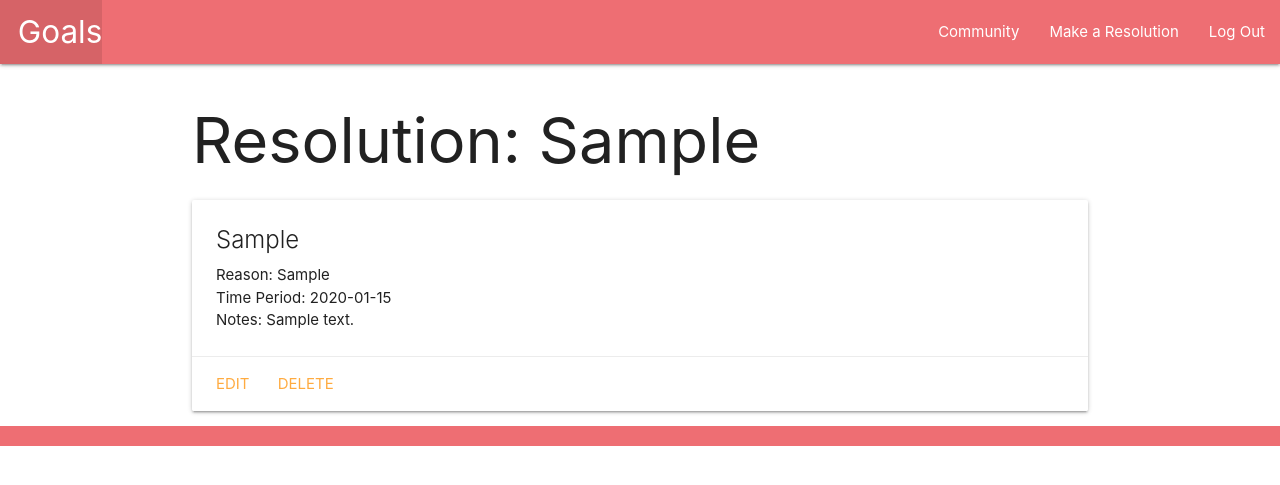
After one commit to doriorio/goal-tracker, a Django app: page /resolutions/1 in a window 1280 px wide. The commit adds this page. Shown: the top 485 px of the page. Run offline with Django 3.2, Linux system fonts and the light colour scheme; a user stored in the database is signed in; tables that the repository leaves empty hold one stand-in row (values such as "Sample post").

Commit message:
Create full crud for resolutions model

```diff
--- a/main_app/admin.py
+++ b/main_app/admin.py
@@ -1,5 +1,5 @@
 from django.contrib import admin
-# from .models import Cat, Feeding, Toy, Photo
+from .models import Resolution
 
 # Register your models here.
-# admin.site.register(Cat)
+admin.site.register(Resolution)
--- a/main_app/models.py
+++ b/main_app/models.py
@@ -13,3 +13,6 @@ class Resolution(models.Model):
 
     def __str__(self):
         return self.goal
+
+    def get_absolute_url(self):
+        return reverse('detail', kwargs={'pk': self.id})
--- a/main_app/templates/base.html
+++ b/main_app/templates/base.html
@@ -20,6 +20,8 @@
                 </ul>
                 <ul class="right">
                     {% if user.is_authenticated %}
+                    <li><a href="{% url 'index' %}">Community</a></li>
+                    <li><a href="{% url 'create' %}">Make a Resolution</a></li>
                     <li><a href="{% url 'logout' %}">Log Out</a></li>
                     {% else %}
                     <li><a href="{% url 'signup' %}">Sign Up</a></li>
--- /dev/null
+++ b/main_app/templates/main_app/resolution_detail.html
@@ -0,0 +1,18 @@
+{% extends 'base.html' %}
+{% block content %}
+<h1> Resolution: {{resolution.goal}} </h1>
+
+    <div class="card">
+        <div class="card-content">
+            <span class="card-title">{{ resolution.goal }}</span>
+            <p>Reason: {{resolution.reason}}</p>
+            <p>Time Period: {{resolution.time_period}}</p>
+            <p>Notes: {{resolution.notes}}</p>
+        </div>
+        <div class="card-action">
+           <a href="{% url 'update' resolution.id %}">Edit</a>
+           <a href="{% url 'delete' resolution.id %}">Delete</a>
+        </div>
+    </div>
+
+{% endblock %}
--- a/main_app/templates/main_app/resolution_list.html
+++ b/main_app/templates/main_app/resolution_list.html
@@ -1,9 +1,9 @@
 {% extends 'base.html' %}
 {% block content %}
-<h1> Resolution List</h1>
+<h1> Resolutions Around the World! </h1>
 
 {% for resolution in resolution_list %}
-  <a href=""></a>
+  <a href="{% url 'detail' resolution.id %}">
     <div class="card">
         <div class="card-content">
             <span class="card-title">{{ resolution.goal }}</span>
--- a/main_app/templates/resolutions/index.html
+++ b/main_app/templates/resolutions/index.html
@@ -1,6 +1,6 @@
 {% extends 'base.html' %}
 {% block content %}
 
-<h1>Resolution List</h1>
+<h1>Resolutions Around the World</h1>
 
 {% endblock %}
--- a/main_app/urls.py
+++ b/main_app/urls.py
@@ -3,6 +3,10 @@ from . import views
 
 urlpatterns = [
    path('', views.home, name='home'),
-   path('resolutions/', views.ResolutionsIndex.as_view(), name='index'),
+   path('resolutions/', views.ResolutionIndex.as_view(), name='index'),
+   path('resolutions/<int:pk>', views.ResolutionDetail.as_view(), name='detail'),
+   path('resolutions/create/', views.ResolutionCreate.as_view(), name='create'),
+   path('resolutions/<int:pk>/update/', views.ResolutionUpdate.as_view(), name="update"),
+   path('resolutions/<int:pk>/delete/', views.ResolutionDelete.as_view(), name="delete"),
    path('accounts/signup/', views.signup, name='signup'),
 ]
--- a/main_app/views.py
+++ b/main_app/views.py
@@ -31,6 +31,26 @@ def signup(request):
   context = { 'form': form, 'error_message': error_message }
   return render(request, 'registration/signup.html', context)
 
-class ResolutionsIndex(ListView):
+class ResolutionIndex(ListView):
   model = Resolution
   fields = '__all__'
+
+class ResolutionDetail(LoginRequiredMixin, DetailView):
+  model = Resolution
+
+
+class ResolutionCreate(LoginRequiredMixin, CreateView):
+   model = Resolution
+   fields = ['goal', 'reason', 'time_period', 'notes']
+   # We are trying to pass the user id into the form instance that was returned to us by the form html. For some reason, self.request has user in it. Super calls CreateView so we can use the default functions of the original CreateView model. form_valid checks if the form is valid.
+   def form_valid(self, form):
+      form.instance.user = self.request.user
+      return super().form_valid(form)
+
+class ResolutionUpdate(LoginRequiredMixin, UpdateView):
+  model = Resolution
+  fields = ['goal', 'reason', 'time_period', 'notes']
+
+class ResolutionDelete(LoginRequiredMixin, DeleteView):
+  model = Resolution
+  success_url = '/resolutions/'
```
Also changed, not shown: main_app/templates/main_app/resolution_confirm_delete.html (added, +13 -0 lines), main_app/templates/main_app/resolution_form.html (added, +19 -0 lines).
